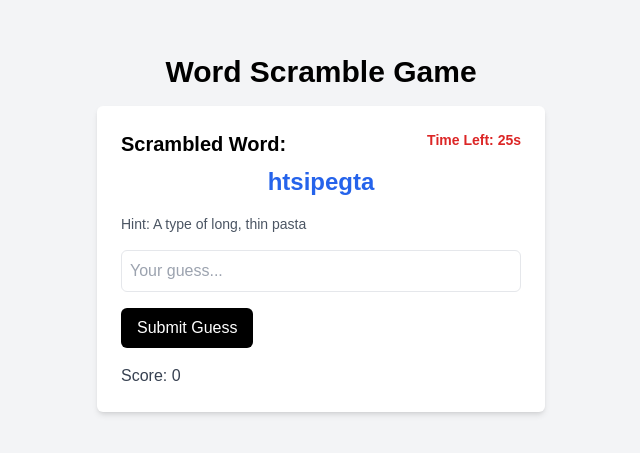
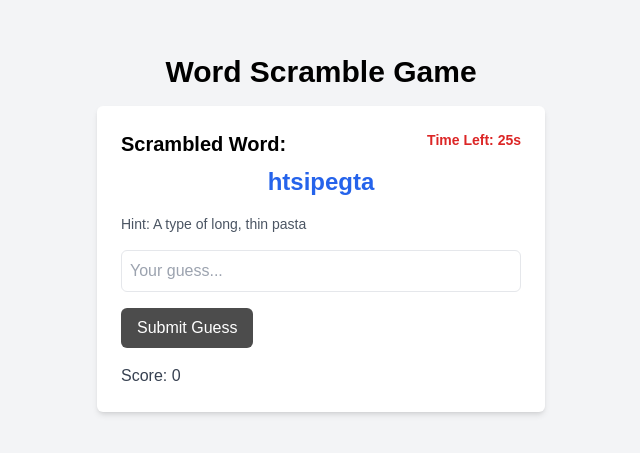
Before and after one commit to oyepariolaoluwalonimi/word-scramble-game, a Next.js app: page / in a window 1280 px wide. Shown: the part 167-620 px from the top of the page, without its empty margins (319-959 px from the left). Built offline with nearby package versions, Linux system fonts and the light colour scheme.

Commit message:
Fixed jsut some hover button stuff

```diff
--- a/src/components/WordScramble.tsx
+++ b/src/components/WordScramble.tsx
@@ -93,7 +93,7 @@
             />
             <button
               onClick={handleGuess}
-              className="bg-black text-white px-4 py-2 rounded-md hover:bg-blue-600"
+              className="bg-black/70 text-white px-4 py-2 rounded-md hover:bg-black"
             >
               Submit Guess
             </button>
```
